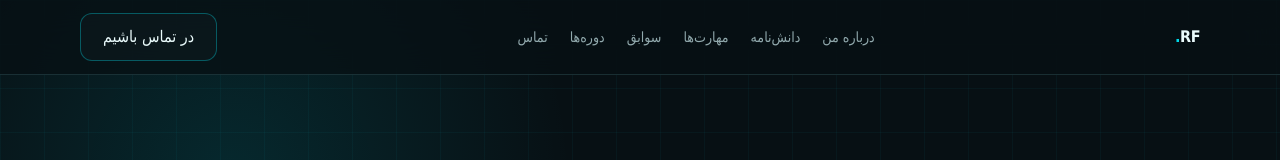
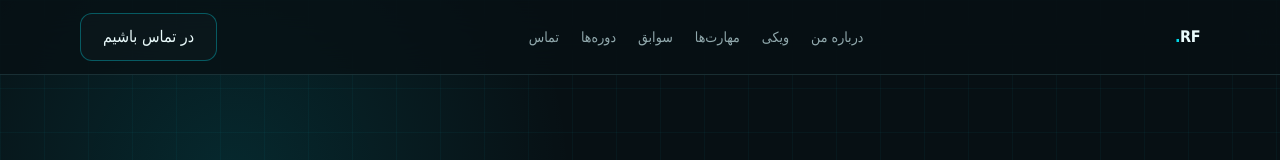
Before and after one commit to fayyazzadeh/fayyazadeh, a Next.js app: page / in a window 1280 px wide. Shown: the top 160 px of the page. Built offline with nearby package versions, Linux system fonts and the light colour scheme; a small style sheet from the web is missing; a web font is replaced by a local one.

Commit message:
chore: rename homepage wiki link

```diff
--- a/app/page.tsx
+++ b/app/page.tsx
@@ -145,7 +145,7 @@ export default function Home() {
 
             <div className="nav-links">
               <a href="#about">درباره من</a>
-              <a href="/wiki">دانش‌نامه</a>
+              <a href="/wiki">ویکی</a>
               <a href="#skills">مهارت‌ها</a>
               <a href="#experience">سوابق</a>
               <a href="#courses">دوره‌ها</a>
```
